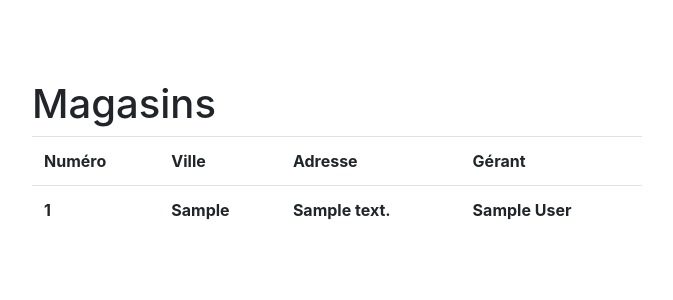
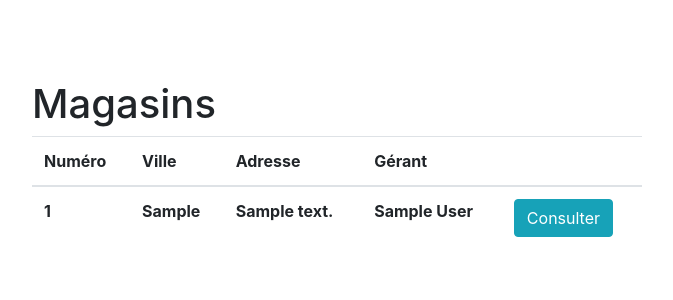
Before and after one commit to CLacaile/TurboStock, a Django app: page /home/ in a window 1280 px wide. Shown: the part 56-356 px from the top of the page, without its empty margins (303-976 px from the left). Run offline with Django 3.2, Linux system fonts and the light colour scheme; a user stored in the database is signed in; tables that the repository leaves empty hold one stand-in row (values such as "Sample post"); lists and menus that the app fills with data are empty; parts of the project's set-up code (start-up, migrations or seed data) failed here and were passed over; some libraries are stand-ins or nearby versions.

Commit message:
added "Consulter" button to see store details

```diff
--- a/TurboStock/app/templates/home.html
+++ b/TurboStock/app/templates/home.html
@@ -5,12 +5,13 @@
         <h1>Magasins</h1>
         {% if stores %}
             <table class="table">
-                <tr>
+                <thead>
                     <th>Numéro</th>
                     <th>Ville</th>
                     <th>Adresse</th>
                     <th>Gérant</th>
-                </tr>
+                    <th></th>
+                </thead>
                 {% for s in stores %}
                     <tr>
                         <th>{{ s.id }}</th>
@@ -21,6 +22,7 @@
                                 <th>{{ m }}</th>
                             {% endif %}
                         {% endfor %}
+                        <th><a href="/store/{{s.id}}"><button type="button" class="btn btn-info">Consulter</button></th>
                     </tr>
                 {% endfor %}
             </table>
```
